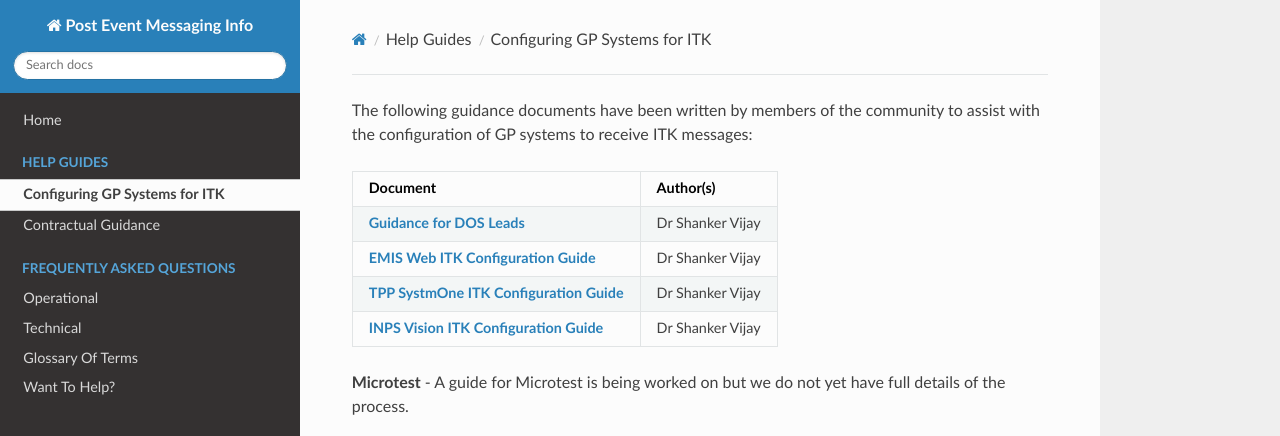
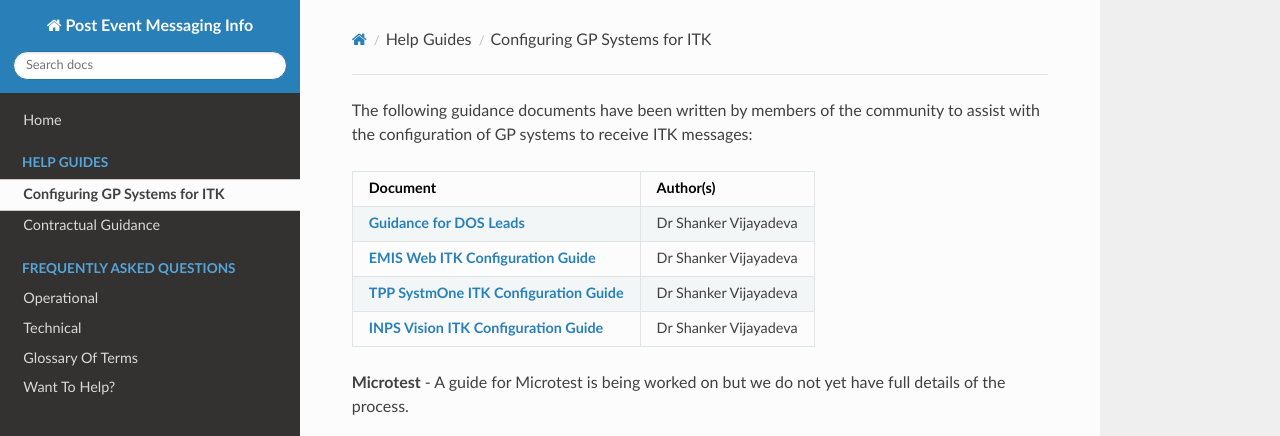
Before and after one commit to lexijax/posteventmessaginginfo, an MkDocs documentation site: the page built from docs/guides/configuring_gp_systems.md, in a window 1280 px wide. Shown: the top 436 px of the page. Built offline with MkDocs 1.6.1, drawn with Linux system fonts in a browser that asks for light colours; nearby versions of some CDN libraries; old or Windows-style settings are respelled for this version of MkDocs.

```diff
--- a/docs/guides/configuring_gp_systems.md
+++ b/docs/guides/configuring_gp_systems.md
@@ -2,9 +2,9 @@ The following guidance documents have been written by members of the community t
 
 | Document | Author(s) |
 | ------------ | ------------- |
-| **[Guidance for DOS Leads](../downloads/DOSLeadGuideSettingUpNHS111MessagingtoPractices25092015.pdf)** | Dr Shanker Vijay  |
-| **[EMIS Web ITK Configuration Guide](../downloads/NHS111MessagingtoEMISWebPractices25092015.docx)** | Dr Shanker Vijay  |
-| **[TPP SystmOne ITK Configuration Guide](../downloads/NHS111MessagingtoSystmOnePractices25092015.docx)** | Dr Shanker Vijay  |
-| **[INPS Vision ITK Configuration Guide](../downloads/NHS111MessagingtoINPSVisionPractices25092015.docx)** | Dr Shanker Vijay |
+| **[Guidance for DOS Leads](../downloads/DOSLeadGuideSettingUpNHS111MessagingtoPractices25092015.pdf)** | Dr Shanker Vijayadeva |
+| **[EMIS Web ITK Configuration Guide](../downloads/NHS111MessagingtoEMISWebPractices25092015.docx)** | Dr Shanker Vijayadeva  |
+| **[TPP SystmOne ITK Configuration Guide](../downloads/NHS111MessagingtoSystmOnePractices25092015.docx)** | Dr Shanker Vijayadeva  |
+| **[INPS Vision ITK Configuration Guide](../downloads/NHS111MessagingtoINPSVisionPractices25092015.docx)** | Dr Shanker Vijayadeva |
 
 **Microtest** - A guide for Microtest is being worked on but we do not yet have full details of the process.
```
